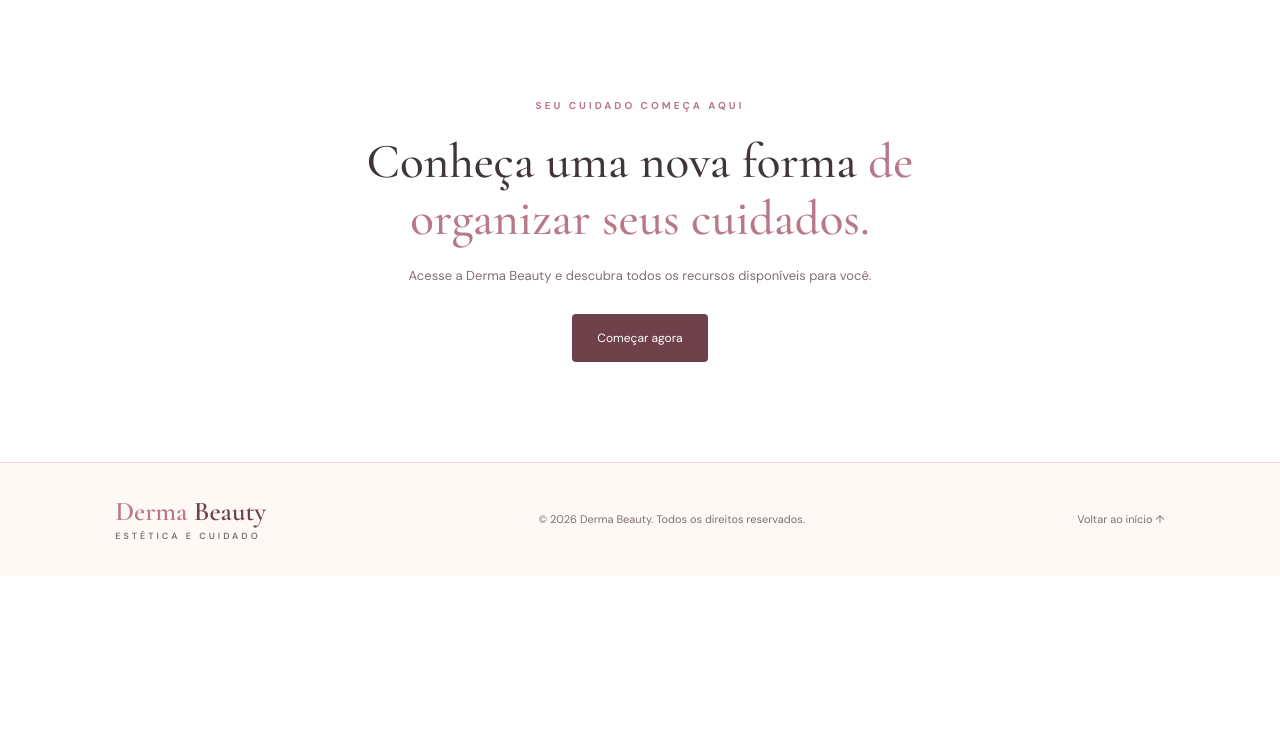
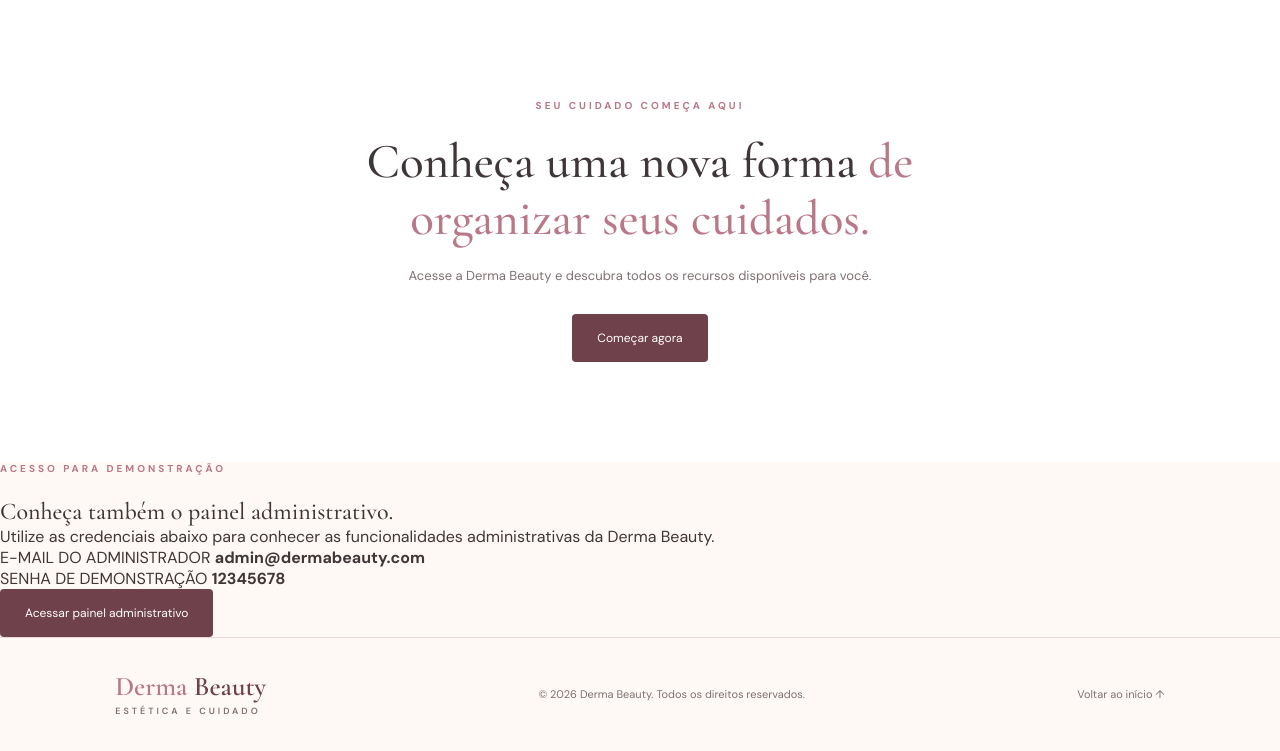
Before and after one commit to sarahduete/DermaBeauty, a PHP site: page / in a window 1280 px wide. Shown: the part 2636-3387 px from the top of the page. Before the commit the page ends 3176 px from the top, so only its background shows below. Run offline with PHP 8.4, Linux system fonts and the light colour scheme.

Commit message:
Update index.php

```diff
--- a/index.php
+++ b/index.php
@@ -240,6 +240,33 @@
 
 </main>
 
+<section class="acesso-demo">
+    <span class="subtitulo">ACESSO PARA DEMONSTRAÇÃO</span>
+
+    <h2>Conheça também o painel administrativo.</h2>
+
+    <p>
+        Utilize as credenciais abaixo para conhecer
+        as funcionalidades administrativas da Derma Beauty.
+    </p>
+
+    <div class="credenciais">
+        <div>
+            <span>E-MAIL DO ADMINISTRADOR</span>
+            <strong>admin@dermabeauty.com</strong>
+        </div>
+
+        <div>
+            <span>SENHA DE DEMONSTRAÇÃO</span>
+            <strong>12345678</strong>
+        </div>
+    </div>
+
+    <a href="admin/login.php" class="botao-principal">
+        Acessar painel administrativo
+    </a>
+</section>
+
 <footer class="footer">
 
     <a href="index.php" class="logo">
```
